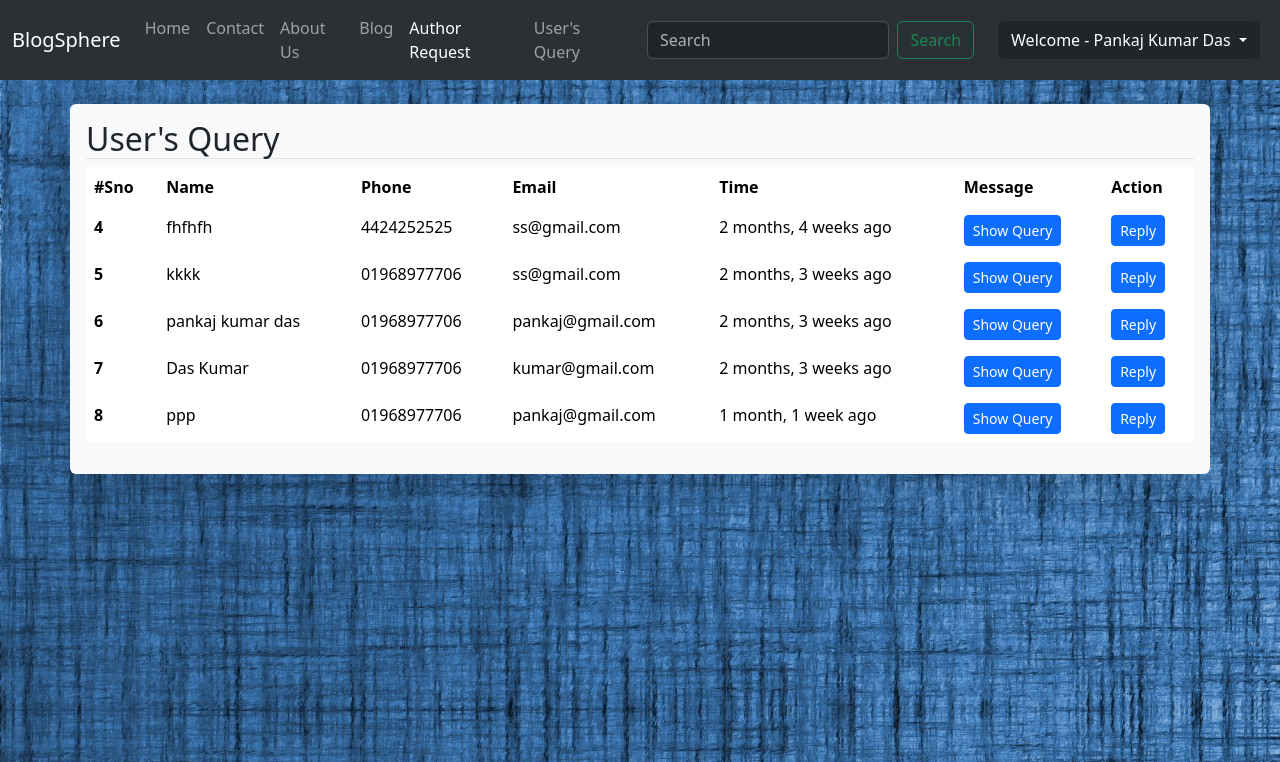
After one commit to PankajSP2019/Blog-App-With-Django, a Django app: page /users_query/ in a window 1280 px wide. The commit adds this page. Shown: the top 762 px of the page. Run offline with Django 4.2, Linux system fonts and the light colour scheme; a user stored in the database is signed in; data comes from the database, SQL or seed files in the repository; both versions use the stored data as it was after the commit.

Commit message:
first commit

```diff
--- a/django_blog/home/models.py
+++ b/django_blog/home/models.py
@@ -11,9 +11,10 @@ class Contact_H(models.Model):
     email = models.CharField(max_length=100)
     content = models.TextField()
     timeStamp = models.DateTimeField(auto_now_add=True, blank=True)
+    is_action_taken = models.BooleanField(default=False)
 
     def __str__(self):
-        return f"CID-{self.sno} Name-{self.name}"
+        return f"CID-{self.sno} Name-{self.name} Action Taken : {self.is_action_taken}"
 
 
 # For user profile
--- a/django_blog/home/urls.py
+++ b/django_blog/home/urls.py
@@ -24,6 +24,7 @@ urlpatterns = [
     path('password_change/', views.password_change, name="PasswordChange"),
     path('reset_password_request/', views.reset_password_request, name="ResetPasswordRequest"),
     path('reset/<uidb64>/<token>', views.reset_password_confirm, name='ResetPasswordConfirm'),
+    path('users_query/', views.user_query_handle, name='UserQueryHandle'),
     path('testing', views.testing, name='Testing'),
 
     # Another Approach To Change Password
--- a/django_blog/home/views.py
+++ b/django_blog/home/views.py
@@ -70,6 +70,31 @@ def contact(request):
             return redirect('Contact')
 
     return render(request, 'home/contact.html')
+
+
+@login_required(login_url="/")
+def user_query_handle(request):
+    if request.user.is_superuser:
+        users_query = Contact_H.objects.filter(is_action_taken=False).order_by('timeStamp')
+
+        if request.method == 'POST':
+            name = request.POST.get('user_name')
+            email = request.POST.get('user_email')
+            query_sno = request.POST.get('query_sno')
+            reply_message = request.POST.get('reply_message')
+
+            # Sent Reply email
+
+            # Update Model Contact_H is_action_taken=True
+
+            messages.success(request, f"Sno:{query_sno} Reply Sent To : {name} Successfully ")
+            return redirect('UserQueryHandle')
+
+        return render(request, "home/users_query.html", {'users_query': users_query})
+    else:
+        messages.error(request, "You Are Not Allowed To Visit This Page.")
+        # It Redirects to the Same page From Where This Request Call
+        return HttpResponseRedirect(request.META.get('HTTP_REFERER'))
 
 
 def about(request):
@@ -300,9 +325,10 @@ def author_request_handle(request):
         author_blog_count = []
         for i in author_list:
             blog_count = Post.objects.filter(user=i.user).count()
-            author_blog_count.append([f"{i.user.first_name} {i.user.last_name}",blog_count])
+            author_blog_count.append([f"{i.user.first_name} {i.user.last_name}", blog_count])
 
-        return render(request, "home/author_request_handle.html", {'author_requests': all_author_request, 'author_blog_count': author_blog_count})
+        return render(request, "home/author_request_handle.html",
+                      {'author_requests': all_author_request, 'author_blog_count': author_blog_count})
     else:
         messages.error(request, "You Are Not Allowed To Visit This Page.")
         # It Redirects to the Same page From Where This Request Call
@@ -595,6 +621,8 @@ def reset_password_confirm(request, uidb64, token):
     return redirect('Home')
 
 
+# This Function Is For Handle The User's Query, Which From Contact Us Section
+
 def check_tiny(request):
     return render(request, "tinyMCE_example.html")
 
--- a/django_blog/templates/base.html
+++ b/django_blog/templates/base.html
@@ -107,7 +107,7 @@
                     </li>
                    <!--  Show User Query To Admin - Contact Us List -->
                     <li class="nav-item">
-                        <a class="nav-link {% block userqueryactive  %}{% endblock %}" href="#">User's Query</a>
+                        <a class="nav-link {% block userqueryactive  %}{% endblock %}" href="/users_query">User's Query</a>
                     </li>
                     {% endif %}
                     <!-- Check If the User is the Is Author Is Not, Cheeck by Session -->
--- /dev/null
+++ b/django_blog/templates/home/users_query.html
@@ -0,0 +1,134 @@
+{% extends 'base.html' %}
+
+{% block title %} Admin-User's Query {% endblock %}
+
+{% block superactive %} active {% endblock %}
+{% load humanize %}
+
+{% load static %}
+{% block css %}
+<style>
+    body {
+        background-image: url("{% static 'home/b1.jpg' %}");
+    }
+</style>
+{% endblock %}
+
+
+
+{% block body %}
+
+
+
+
+<div class="container my-4">
+
+    <!-- Alert Button For Showing the Messages-->
+    {% if messages %} <!-- main condition-->
+    {% for message in messages %}
+    <div {% if message.tags %} class="alert alert-{{ message.tags }} alert-dismissible fade show" role="alert" {% endif %}>
+        <strong>{{ message }}</strong>
+        <button type="button" class="btn-close" data-bs-dismiss="alert" aria-label="Close"></button>
+    </div>
+    {% endfor %}
+    {% endif %} <!-- END main condition-->
+
+    <div class="row">
+        <div class="shadow-lg p-3 mb-5 bg-body-tertiary rounded">
+            <h2 class="border-bottom">User's Query</h2>
+            {% if users_query %}
+            <table class="table table-hover table-borderless  ">
+                <thead>
+                    <tr>
+                        <th scope="col">#Sno</th>
+                        <th scope="col">Name</th>
+                        <th scope="col">Phone</th>
+                        <th scope="col">Email</th>
+                        <th scope="col">Time</th>
+                        <th scope="col">Message</th>
+                        <th scope="col">Action</th>
+                    </tr>
+                </thead>
+                <tbody class="table-group-divider">
+                    {% for users_query in users_query %}
+                    <tr>
+                        <th scope="row">{{users_query.sno}}</th>
+                        <td>{{users_query.name}}</td>
+                        <td>{{users_query.phone}}</td>
+                        <td>{{users_query.email}}</td>
+                        <td>{{users_query.timeStamp|naturaltime}}</td>
+                        <td><button class="btn btn-primary btn-sm" data-bs-toggle="modal"
+                                data-bs-target="#staticBackdrop-users-query-{{users_query.sno}}">Show Query</button></td>
+
+                        <td><button class="btn btn-primary btn-sm" data-bs-toggle="modal"
+                                data-bs-target="#staticBackdrop-sent-reply-{{users_query.sno}}">Reply</button>
+                        </td>
+                    </tr>
+                    <!-- Show User Query Modal -->
+                    <div class="modal fade " id="staticBackdrop-users-query-{{users_query.sno}}" data-bs-backdrop="static"
+                        data-bs-keyboard="false" tabindex="-1" aria-labelledby="staticBackdrop-about-author" aria-hidden="true">
+                        <div class="modal-dialog">
+                            <div class="modal-content">
+                                <div class="modal-header">
+                                    <h1 class="modal-title fs-5" id="staticBackdrop-users-query-{{users_query.sno}}">User's Message</h1>
+                                    <button type="button" class="btn-close" data-bs-dismiss="modal" aria-label="Close"></button>
+                                </div>
+                                <div class="modal-body">
+                                    {{users_query.content}}
+                                </div>
+                            </div>
+                        </div>
+                    </div>
+                    <!-- Show User Query Modal -->
+                    <!--  Sent Reply Modal -->
+                    <div class="modal fade " id="staticBackdrop-sent-reply-{{users_query.sno}}" data-bs-backdrop="static"
+                        data-bs-keyboard="false" tabindex="-1" aria-labelledby="staticBackdrop-sent-reply-{{users_query.sno}}"
+                        aria-hidden="true">
+                        <div class="modal-dialog">
+                            <div class="modal-content">
+                                <div class="modal-header">
+                                    <h1 class="modal-title fs-5" id="staticBackdrop-reject-{{author_request.ar_no}}">Sent Reply</h1>
+                                    <button type="button" class="btn-close" data-bs-dismiss="modal" aria-label="Close"></button>
+                                </div>
+                                <form action="/users_query/" method="post">
+                                    {% csrf_token %}
+                                    <div class="modal-body">
+
+                                        <input type="hidden" name="user_name" value="{{users_query.name}}">
+                                        <input type="hidden" name="user_email" value="{{users_query.email}}">
+                                        <input type="hidden" name="query_sno" value="{{users_query.sno}}">
+
+                                        <div class="mb-3">
+                                            <label for="sent_reply" class="form-label">Reply Message</label>
+                                            <textarea name="reply_message" class="form-control" id="sent_reply" rows="3"
+                                                required></textarea>
+                                        </div>
+                                    </div>
+                                    <div class="modal-footer">
+
+                                        <button name="reply-button" type="submit" class="btn btn-success">Reply</button>
+                                    </div>
+                                </form>
+                            </div>
+                        </div>
+                    </div>
+                    <!-- End Reject Modal -->
+
+
+                        {% endfor %}
+
+                </tbody>
+            </table>
+            {% else %}
+            <div class="alert alert-warning" role="alert">
+                No, Pending User's Query.
+            </div>
+            {% endif %}
+        </div>
+
+    </div>
+</div>
+{% endblock %}
+
+<!-- For just Remove the Footer -->
+{% block footer %} {% endblock %}
```
Also changed, not shown: django_blog/db.sqlite3.
